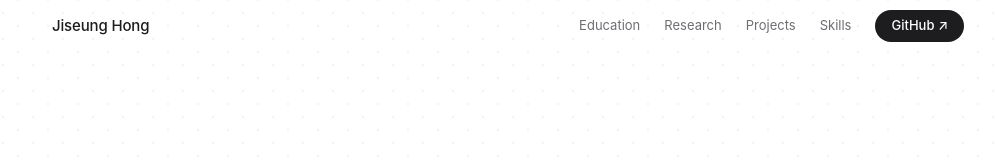
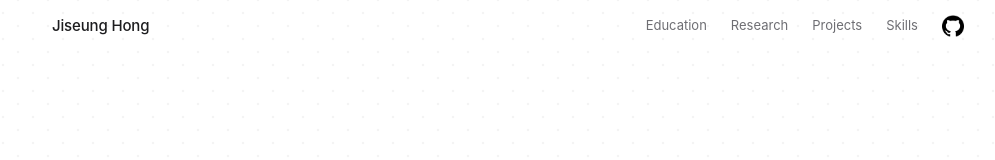
Before and after one commit to Hongjiseung-ROK/portfolio_web, a Next.js app: page / in a window 1280 px wide. Shown: the top 160 px of the page, without its empty margins (132-1127 px from the left). Built offline with nearby package versions, Linux system fonts and the light colour scheme.

Commit message:
Replace GitHub text links with logo image in nav and footer
Co-Authored-By: Claude Sonnet 4.6 <noreply@anthropic.com>

```diff
--- a/app/components/Nav.tsx
+++ b/app/components/Nav.tsx
@@ -1,6 +1,7 @@
 "use client";
 
 import { useEffect, useState } from "react";
+import Image from "next/image";
 
 const NAV_LINKS = [
   { label: "Education", href: "#education" },
@@ -39,8 +40,12 @@ export default function Nav() {
           {NAV_LINKS.map((link) => (
             <a key={link.href} href={link.href} className="nav-link">{link.label}</a>
           ))}
-          <a href="https://github.com/Hongjiseung-ROK" target="_blank" rel="noopener noreferrer" className="nav-cta">
-            GitHub ↗
+          <a href="https://github.com/Hongjiseung-ROK" target="_blank" rel="noopener noreferrer"
+            style={{ display: "flex", alignItems: "center", opacity: 1, transition: "opacity 0.2s" }}
+            onMouseEnter={(e) => (e.currentTarget.style.opacity = "0.55")}
+            onMouseLeave={(e) => (e.currentTarget.style.opacity = "1")}
+          >
+            <Image src="/github.png" alt="GitHub" width={22} height={22} style={{ display: "block" }} />
           </a>
         </div>
       </nav>
--- a/app/page.tsx
+++ b/app/page.tsx
@@ -333,7 +333,10 @@ export default function Home() {
           <p style={{ fontSize: 13, color: "#8e8e93" }}>© 2026 Jiseung Hong</p>
           <div style={{ display: "flex", gap: 24 }}>
             <a href="mailto:jiseung0603@gmail.com" className="link-footer">jiseung0603@gmail.com</a>
-            <a href="https://github.com/Hongjiseung-ROK" target="_blank" rel="noopener noreferrer" className="link-footer">GitHub <ExtIcon /></a>
+            <a href="https://github.com/Hongjiseung-ROK" target="_blank" rel="noopener noreferrer"
+              style={{ display: "flex", alignItems: "center", opacity: 0.5, transition: "opacity 0.2s" }}>
+              <Image src="/github.png" alt="GitHub" width={20} height={20} style={{ display: "block" }} />
+            </a>
           </div>
         </div>
       </footer>
```
Also changed, not shown: public/github.png (added).
